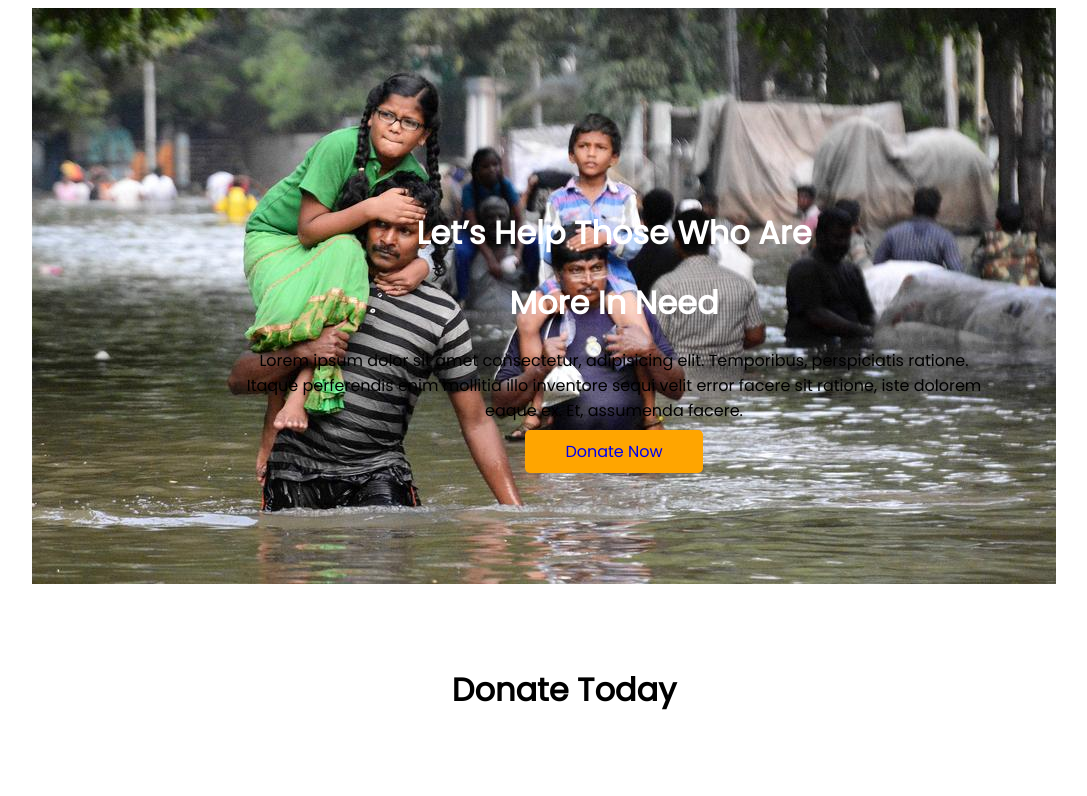
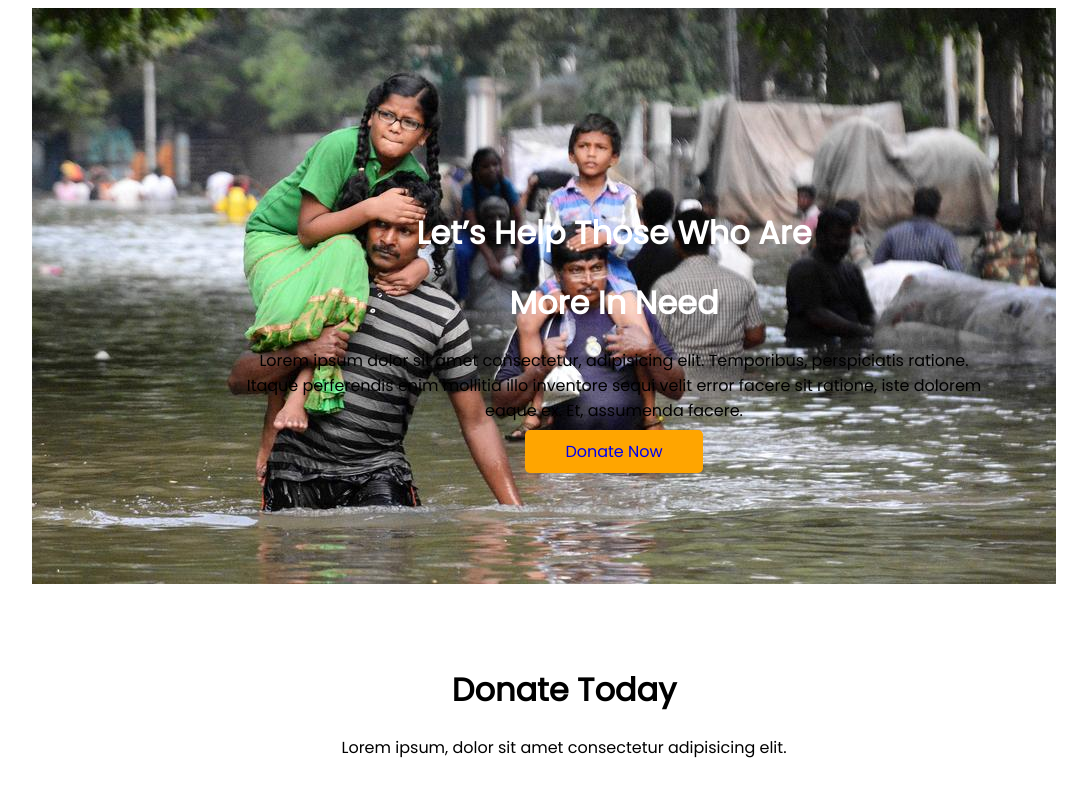
Before and after one commit to alamin71/donate-today, a plain HTML site: page index.html in a window 1280 px wide. Shown: the whole page, without its empty margins (76-1163 px from the left). Drawn offline with Linux system fonts and the light colour scheme.

Commit message:
2nd commit

```diff
--- a/index.html
+++ b/index.html
@@ -20,9 +20,9 @@
                 <a id="donate-button" target="_blank" href="https://www.linkedin.com/in/al-amin-8640b31a0/">Donate Now</a>
             </div>
         </div>
-        <div>
-            <h1 class="donate-section">Donate Today</h1>
-        </div>
+        <div class="donate-section">
+            <h1>Donate Today</h1>
+            <p>Lorem ipsum, dolor sit amet consectetur adipisicing elit.</p>
     </container>
 
 </body>
```
